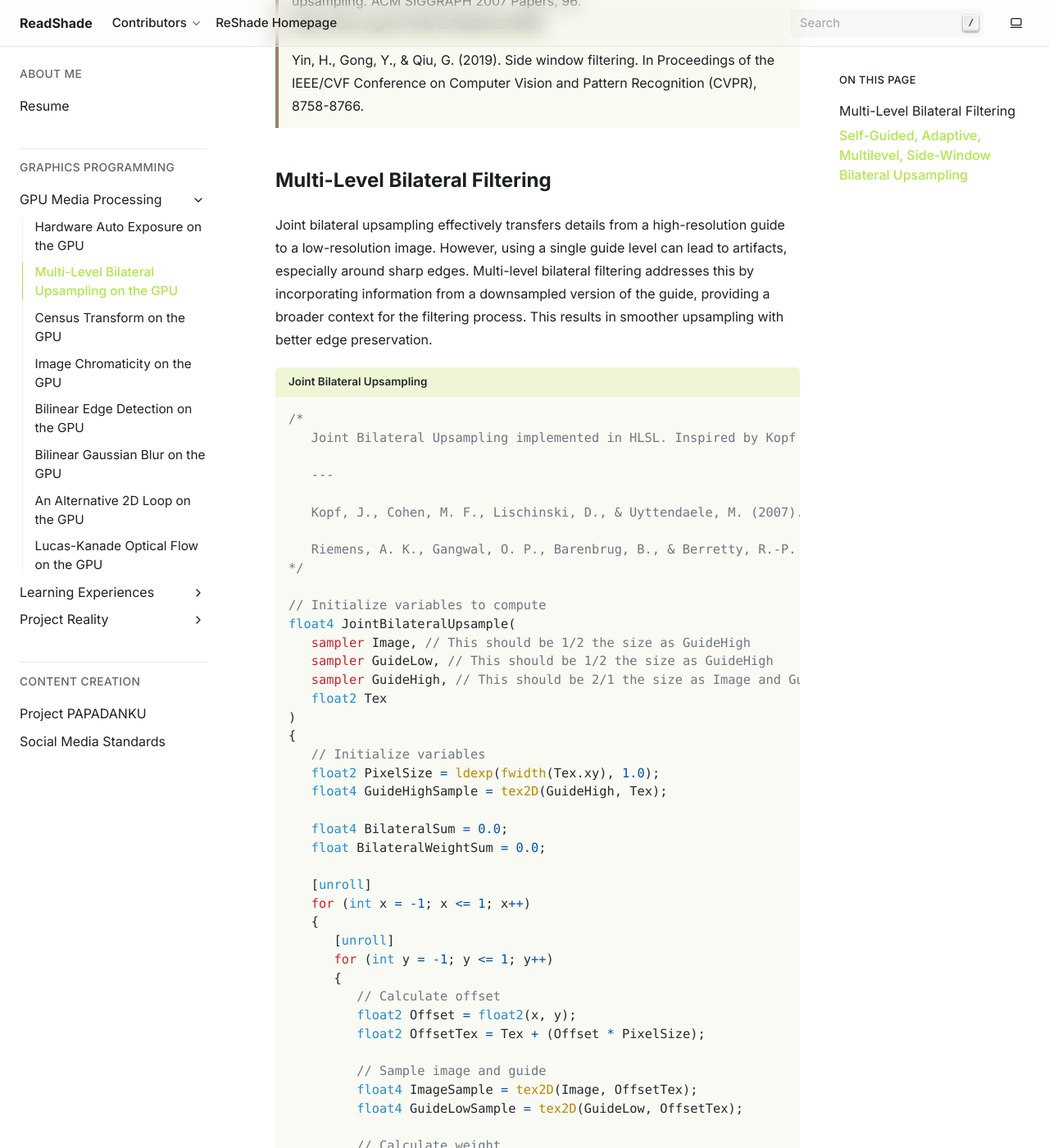
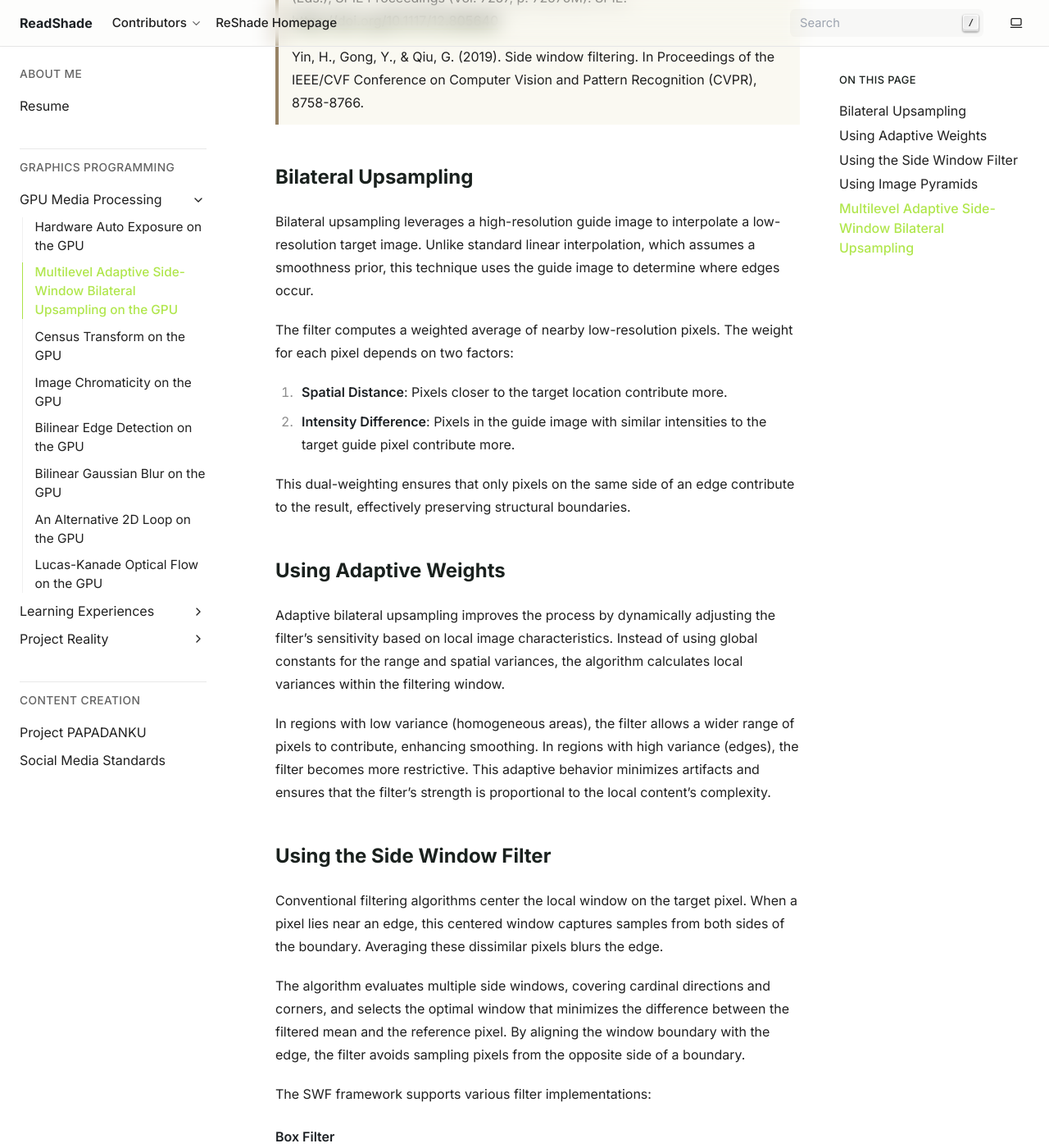
Before and after one commit to papadanku/papadanku.github.io, a Sphinx documentation site: the page built from doc/blog/gpu/bilateral.rst, in a window 1280 px wide and 1400 px high, scrolled down 494 px. Shown: the whole window at 82% size. Built offline with Sphinx 7.4.7, drawn with Linux system fonts in a browser that asks for light colours; some of the changed text lies outside the part shown.

Commit message:
Rewrite article on MASWBU

```diff
--- a/doc/blog/gpu/bilateral.rst
+++ b/doc/blog/gpu/bilateral.rst
@@ -1,88 +1,42 @@
 
-Multi-Level Bilateral Upsampling on the GPU
-===========================================
+Multilevel Adaptive Side-Window Bilateral Upsampling on the GPU
+===============================================================
 
-This function implements a multi-level bilateral filtering technique for joint bilateral upsampling.
-
-This technique upsamples a low-resolution image \(e.g., motion vectors\) using a high-resolution guide image \(the image itself, color buffer, depth buffer\) while preserving edges. It combines information from the low-resolution image and a downsampled version of the high-resolution guide.
+This is my proposal for an Adaptive, Multilevel, Side-Window Bilateral Upsampling filter for motion vectors.
 
 .. seealso::
 
    Kopf, J., Cohen, M. F., Lischinski, D., & Uyttendaele, M. (2007). Joint bilateral upsampling. ACM SIGGRAPH 2007 Papers, 96. https://doi.org/10.1145/1275808.1276497
 
+   Riemens, A. K., Gangwal, O. P., Barenbrug, B., & Berretty, R.-P. M. (2009). Multistep joint bilateral depth upsampling. In M. Rabbani & R. L. Stevenson (Eds.), SPIE Proceedings (Vol. 7257, p. 72570M). SPIE. https://doi.org/10.1117/12.805640
+
    Yin, H., Gong, Y., & Qiu, G. (2019). Side window filtering. In Proceedings of the IEEE/CVF Conference on Computer Vision and Pattern Recognition (CVPR), 8758-8766.
 
-Multi-Level Bilateral Filtering
--------------------------------
+Bilateral Upsampling
+--------------------
 
-Joint bilateral upsampling effectively transfers details from a high-resolution guide to a low-resolution image. However, using a single guide level can lead to artifacts, especially around sharp edges. Multi-level bilateral filtering addresses this by incorporating information from a downsampled version of the guide, providing a broader context for the filtering process. This results in smoother upsampling with better edge preservation.
+Bilateral upsampling leverages a high-resolution guide image to interpolate a low-resolution target image. Unlike standard linear interpolation, which assumes a smoothness prior, this technique uses the guide image to determine where edges occur.
 
-.. code-block:: hlsl
-   :caption: Joint Bilateral Upsampling
+The filter computes a weighted average of nearby low-resolution pixels. The weight for each pixel depends on two factors:
 
-   /*
-      Joint Bilateral Upsampling implemented in HLSL. Inspired by Kopf et al. (2007) and Riemens et al. (2009).
+#. **Spatial Distance**: Pixels closer to the target location contribute more.
+#. **Intensity Difference**: Pixels in the guide image with similar intensities to the target guide pixel contribute more.
 
-      ---
+This dual-weighting ensures that only pixels on the same side of an edge contribute to the result, effectively preserving structural boundaries.
 
-      Kopf, J., Cohen, M. F., Lischinski, D., & Uyttendaele, M. (2007). Joint bilateral upsampling. ACM SIGGRAPH 2007 Papers, 96. https://doi.org/10.1145/1275808.1276497
+Using Adaptive Weights
+----------------------
 
-      Riemens, A. K., Gangwal, O. P., Barenbrug, B., & Berretty, R.-P. M. (2009). Multistep joint bilateral depth upsampling. In M. Rabbani & R. L. Stevenson (Eds.), SPIE Proceedings (Vol. 7257, p. 72570M). SPIE. https://doi.org/10.1117/12.805640
-   */
+Adaptive bilateral upsampling improves the process by dynamically adjusting the filter's sensitivity based on local image characteristics. Instead of using global constants for the range and spatial variances, the algorithm calculates local variances within the filtering window.
 
-   // Initialize variables to compute
-   float4 JointBilateralUpsample(
-      sampler Image, // This should be 1/2 the size as GuideHigh
-      sampler GuideLow, // This should be 1/2 the size as GuideHigh
-      sampler GuideHigh, // This should be 2/1 the size as Image and GuideLow
-      float2 Tex
-   )
-   {
-      // Initialize variables
-      float2 PixelSize = ldexp(fwidth(Tex.xy), 1.0);
-      float4 GuideHighSample = tex2D(GuideHigh, Tex);
+In regions with low variance (homogeneous areas), the filter allows a wider range of pixels to contribute, enhancing smoothing. In regions with high variance (edges), the filter becomes more restrictive. This adaptive behavior minimizes artifacts and ensures that the filter's strength is proportional to the local content's complexity.
 
-      float4 BilateralSum = 0.0;
-      float BilateralWeightSum = 0.0;
-
-      [unroll]
-      for (int x = -1; x <= 1; x++)
-      {
-         [unroll]
-         for (int y = -1; y <= 1; y++)
-         {
-            // Calculate offset
-            float2 Offset = float2(x, y);
-            float2 OffsetTex = Tex + (Offset * PixelSize);
-
-            // Sample image and guide
-            float4 ImageSample = tex2D(Image, OffsetTex);
-            float4 GuideLowSample = tex2D(GuideLow, OffsetTex);
-
-            // Calculate weight
-            float4 D = GuideHighSample - GuideLowSample;
-            float2 DotDD = float2(dot(D.xy, D.xy), dot(D.zw, D.zw));
-            float2 Weights = smoothstep(0.0, 1.0, rsqrt(DotDD + 1.0));
-            float Weight = rsqrt(dot(Offset, Offset) + 1.0);
-            Weight *= Weights[0] * Weights[1];
-
-            // Accumulate bilateral
-            BilateralSum += (ImageSample * Weight);
-            BilateralWeightSum += Weight;
-         }
-      }
-
-      BilateralSum = BilateralSum / BilateralWeightSum;
-
-      return BilateralSum;
-   }
-
-Self-Guided, Adaptive, Multilevel, Side-Window Bilateral Upsampling
--------------------------------------------------------------------
+Using the Side Window Filter
+----------------------------
 
 Conventional filtering algorithms center the local window on the target pixel. When a pixel lies near an edge, this centered window captures samples from both sides of the boundary. Averaging these dissimilar pixels blurs the edge.
 
-Side Window Filtering (SWF) prevents this blurring by placing the target pixel on the boundary of the filtering window rather than at its center. By utilizing multiple windows shifted to different sides or corners, the algorithm isolates the target pixel's region from the opposite side of an edge.
+The algorithm evaluates multiple side windows, covering cardinal directions and corners, and selects the optimal window that minimizes the difference between the filtered mean and the reference pixel. By aligning the window boundary with the edge, the filter avoids sampling pixels from the opposite side of a boundary.
 
 The SWF framework supports various filter implementations:
 
@@ -114,7 +68,21 @@ The implemented version follows a step-by-step process to select the most approp
 
       W^* = \arg\min_{W_i} \| \mu_{W_i, \text{bilat}} - p \|^2
 
-This selection ensures the filter operates within the most homogeneous local neighborhood relative to the target pixel, minimizing edge-crossing artifacts.
+Using Image Pyramids
+--------------------
+
+A multilevel scheme uses an image pyramid for recursive upsampling. Rather than performing a single large upsampling step, the algorithm increases resolution in multiple stages (e.g., :math:`2 \times 2` at each step).
+
+At each level of the pyramid, the adaptive side-window bilateral filter is applied to the current resolution. This recursive refinement prevents aliasing artifacts and reduces the computational cost compared to a single-step high-resolution filter.
+
+Multilevel Adaptive Side-Window Bilateral Upsampling
+----------------------------------------------------
+
+The technique builds upon bilateral upsampling using the following:
+
+- **Adaptive Weighting**: The filter's spatial and range parameters are adjusted based on local image variance.
+- **Side Window Filtering**: Evaluating multiple shifted windows and selecting the one that best aligns with the target pixel.
+- **Image Pyramids**: Recursive upsampling to reduce computational cost.
 
 .. code-block:: hlsl
    :caption: Self-Guided, Adaptive, Multilevel, Side-Window Bilateral Upsampling
```
